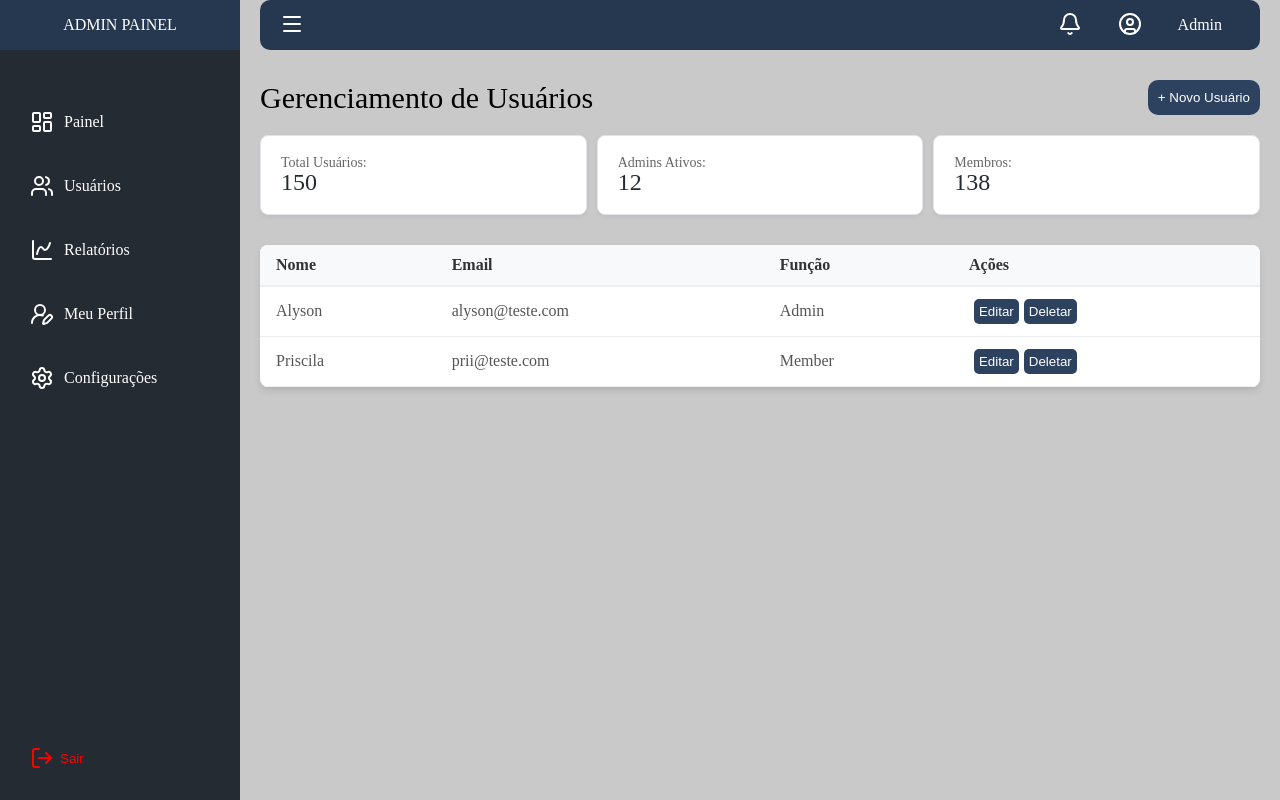
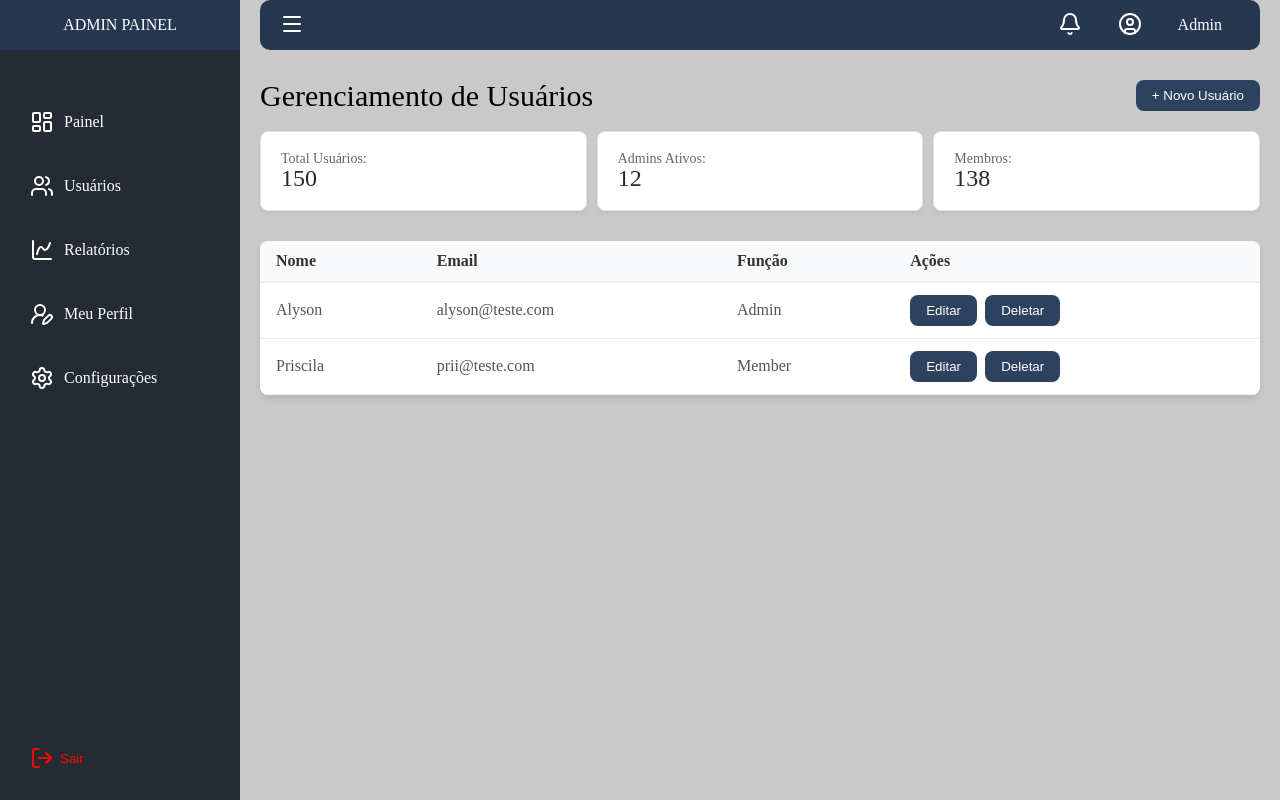
Before and after one commit to AlysoonFelipeeDev/admin-panel, a React (Vite) app: page /users in a window 1280 px wide. Built offline with nearby package versions, Linux system fonts and the light colour scheme.

Commit message:
style: estilizando um component só de botao

```diff
--- /dev/null
+++ b/src/components/Ui/Button.tsx
@@ -0,0 +1,29 @@
+import type { ButtonHTMLAttributes, ReactNode } from "react";
+import styled from "styled-components";
+
+interface ButtonProps  extends ButtonHTMLAttributes<HTMLButtonElement> {
+    variant?: 'primary' | 'secondary';
+    children: ReactNode
+}
+
+export function Button({children}: ButtonProps){
+    return (
+        <StyledButton>
+            {children}
+        </StyledButton>
+    )
+}
+
+const StyledButton = styled.button`
+    border: none;
+    border-radius: 8px;
+    padding: 8px 16px;
+    cursor: pointer;
+    font-weight: 500;
+    transition: opacity 0.2s;
+    color: #ffffff;
+    background-color: #2D425F;
+
+    &:hover { opacity: 0.9;}
+    &:disabled { cursor: not-allowed}
+`
--- a/src/components/Ui/EditProfile.tsx
+++ b/src/components/Ui/EditProfile.tsx
@@ -1,4 +1,5 @@
 import styled from "styled-components"
+import { Button } from "./Button"
 
 interface EditProfileProps {
     name: string,
@@ -14,7 +15,7 @@ export function EditProfile({name, email, data}: EditProfileProps){
                     <p>Email: {email}</p>
                     <p>Início: {data}</p>
                 </div>
-                <button>Editar</button>
+                <Button>Editar</Button>
             </ProfileUser>
         </>
     )
@@ -29,11 +30,4 @@ const ProfileUser = styled.div`
         margin-bottom: 20px;
         font-size: 1.5em;
     }
-    button {
-        cursor: pointer;
-        border-radius: 10px;
-        border: none;
-        background-color: #2D425F;
-        color: #FFF;
-    }
 `
--- a/src/components/Ui/PageHeader.tsx
+++ b/src/components/Ui/PageHeader.tsx
@@ -1,19 +1,15 @@
-import type { ReactNode } from "react"
 import styled from "styled-components"
+import { Button } from "./Button"
 
 interface PageHeaderProps {
     title: string
-    action?: ReactNode
 }
 
-export function PageHeader({title, action}: PageHeaderProps){
+export function PageHeader({title}: PageHeaderProps){
     return (
         <HeaderSection>
             <Title>{title}</Title>
-            {action ?
-            <Button>{action}</Button> :
-            ""
-            }
+            <Button>+ Novo Usuário</Button>
         </HeaderSection>
     )
 }
@@ -29,12 +25,3 @@ const Title = styled.h1`
     font-size: 30px;
     font-weight: 530;
 `
-
-const Button = styled.button`
-    border: none;
-    border-radius: 10px;
-    padding: 10px;
-    cursor: pointer;
-    background-color: #2D425F;
-    color: #FFFFFF;
-`
--- a/src/components/Ui/UserTable.tsx
+++ b/src/components/Ui/UserTable.tsx
@@ -1,5 +1,6 @@
 import type { ReactNode } from "react"
 import styled from "styled-components"
+import { Button } from "./Button"
 
 interface UserTableProps {
     array: {
@@ -29,8 +30,12 @@ export function UserTable({array}: UserTableProps){
                             <td>{item.position}</td>
                             <td>
                                 <ContainerButtons>
-                                    <button>Editar</button>
-                                    <button>Deletar</button>
+                                    <Button>
+                                        Editar
+                                    </Button>
+                                    <Button>
+                                        Deletar
+                                    </Button>
                                 </ContainerButtons>
                             </td>
                     </tr>
@@ -71,13 +76,6 @@ const StyledTable = styled.table`
 
 const ContainerButtons = styled.div`
     display: flex;
-    button {
-        margin-left: 5px;
-        border-radius: 5px;
-        border: none;
-        padding: 5px;
-        cursor: pointer;
-        background-color: #2D425F;
-        color: #FFF;
-    }
+    justify-content: space-between;
+    width: 150px;
 `
--- a/src/pages/Users.tsx
+++ b/src/pages/Users.tsx
@@ -15,7 +15,7 @@ export function Users() {
         ]
     return (
         <Container>
-            <PageHeader title={"Gerenciamento de Usuários"} action={" + Novo Usuário"}/>
+            <PageHeader title={"Gerenciamento de Usuários"}/>
             <StatsGrid>
                 {stats.map(stat => (
                     <StatCard key={stat.label} label={stat.label} value={stat.value}/>
```
